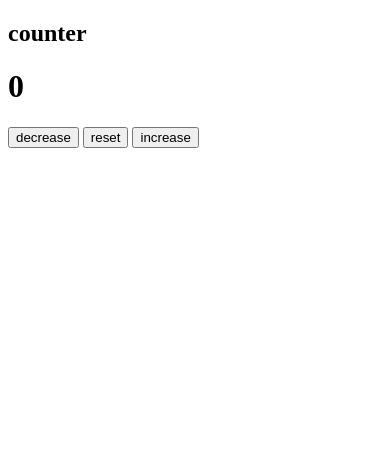
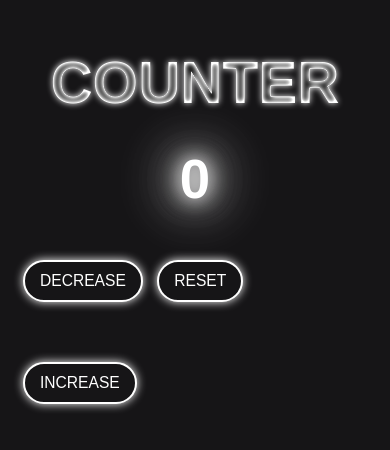
Before and after one commit to aleksandra-rybinska/Counter, a plain HTML site: page index.html in a window 390 px wide. Drawn offline with Linux system fonts and the light colour scheme.

Commit message:
styles added

```diff
--- a/app.js
+++ b/app.js
@@ -14,13 +14,17 @@ btns.forEach((btn) => {
       count = 0;
     }
     if (count > 0) {
-      value.style.color = 'green';
+      value.classList.add('green');
+      value.classList.remove('red', 'white');
     } else if (count < 0) {
-      value.style.color = 'red';
+      value.classList.add('red');
+      value.classList.remove('green', 'white');
     } else if (count === 0) {
-      value.style.color = 'black';
+      value.classList.add('white');
+      value.classList.remove('green', 'red');
     }
 
     value.textContent = count;
   });
 });
+console.log(btns);
--- a/index.html
+++ b/index.html
@@ -4,12 +4,13 @@
     <meta charset="UTF-8" />
     <meta name="viewport" content="width=device-width, initial-scale=1.0" />
     <title>Counter</title>
+    <link href="styles.css" rel="stylesheet" type="text/css" />
     <script src="app.js" defer></script>
   </head>
   <body>
     <div class="container">
-      <h2>counter</h2>
-      <h1 id="value">0</h1>
+      <h1>counter</h1>
+      <h2 class="white" id="value">0</h2>
       <div class="button-container">
         <button class="btn decrease">decrease</button>
         <button class="btn reset">reset</button>
--- /dev/null
+++ b/styles.css
@@ -0,0 +1,118 @@
+body {
+  background: #161517;
+}
+.container {
+  display: flex;
+  justify-content: flex-start;
+  align-items: center;
+  flex-flow: column;
+  height: 80vh;
+  margin: 3vh 20%;
+  font-family: Arial;
+}
+h1 {
+  color: #fff;
+  font-weight: bold;
+  text-transform: uppercase;
+  font-size: 100px;
+  filter: brightness(200%);
+}
+h1::before {
+  content: 'counter';
+  position: absolute;
+  mix-blend-mode: difference;
+  filter: blur(3px);
+}
+h2 {
+  font-size: 90px;
+}
+
+.red {
+  color: #fff;
+  text-align: center;
+  animation: red 1.5s ease-in-out infinite alternate;
+}
+
+@-webkit-keyframes red {
+  from {
+    text-shadow: 0 0 10px #fff, 0 0 20px #fff, 0 0 30px #e60073,
+      0 0 40px #e60073, 0 0 50px #e60073, 0 0 60px #e60073, 0 0 70px #e60073;
+  }
+
+  to {
+    text-shadow: 0 0 20px #fff, 0 0 30px #ff4da6, 0 0 40px #ff4da6,
+      0 0 50px #ff4da6, 0 0 60px #ff4da6, 0 0 70px #ff4da6, 0 0 80px #ff4da6;
+  }
+}
+
+.green {
+  color: #fff;
+  text-align: center;
+  animation: green 1.5s ease-in-out infinite alternate;
+}
+
+@-webkit-keyframes green {
+  from {
+    text-shadow: 0 0 10px #fff, 0 0 20px #fff, 0 0 30px #51b822,
+      0 0 40px #51b822, 0 0 50px #51b822, 0 0 60px #51b822, 0 0 70px #51b822;
+  }
+
+  to {
+    text-shadow: 0 0 20px #fff, 0 0 30px #78e445, 0 0 40px #78e445,
+      0 0 50px #78e445, 0 0 60px #78e445, 0 0 70px #78e445, 0 0 80px #78e445;
+  }
+}
+
+.white {
+  color: #fff;
+  text-align: center;
+  animation: white 1.5s ease-in-out infinite alternate;
+}
+
+@-webkit-keyframes white {
+  from {
+    text-shadow: 0 0 10px #fff, 0 0 20px #fff, 0 0 30px #aaa, 0 0 40px #aaa,
+      0 0 50px #aaa, 0 0 60px #aaa, 0 0 70px #aaa;
+  }
+
+  to {
+    text-shadow: 0 0 20px #fff, 0 0 30px #999, 0 0 40px #999, 0 0 50px #999,
+      0 0 60px #999, 0 0 70px #999, 0 0 80px #999;
+  }
+}
+
+.btn {
+  display: inline-block;
+  color: white;
+  background: #161517;
+  font-size: larger;
+  text-transform: uppercase;
+  padding: 15px 20px;
+  margin: 5vh 10px;
+  border: 2px solid #fff;
+  border-radius: 25px;
+  box-shadow: 0px 0px 10px 0px #fff;
+  cursor: pointer;
+}
+
+.btn:hover {
+  box-shadow: 0px 0px 20px 0px #fff;
+}
+
+@media screen and (max-width: 756px) {
+  .container {
+    margin: 10px;
+  }
+  h1 {
+    font-size: 15vw;
+  }
+  h2 {
+    font-size: 14vw;
+    margin: -2vw 0 5vw 0;
+  }
+  .btn {
+    font-size: 4vw;
+    margin: 30px 5px;
+    padding: 10px 15px;
+  }
+}
```
